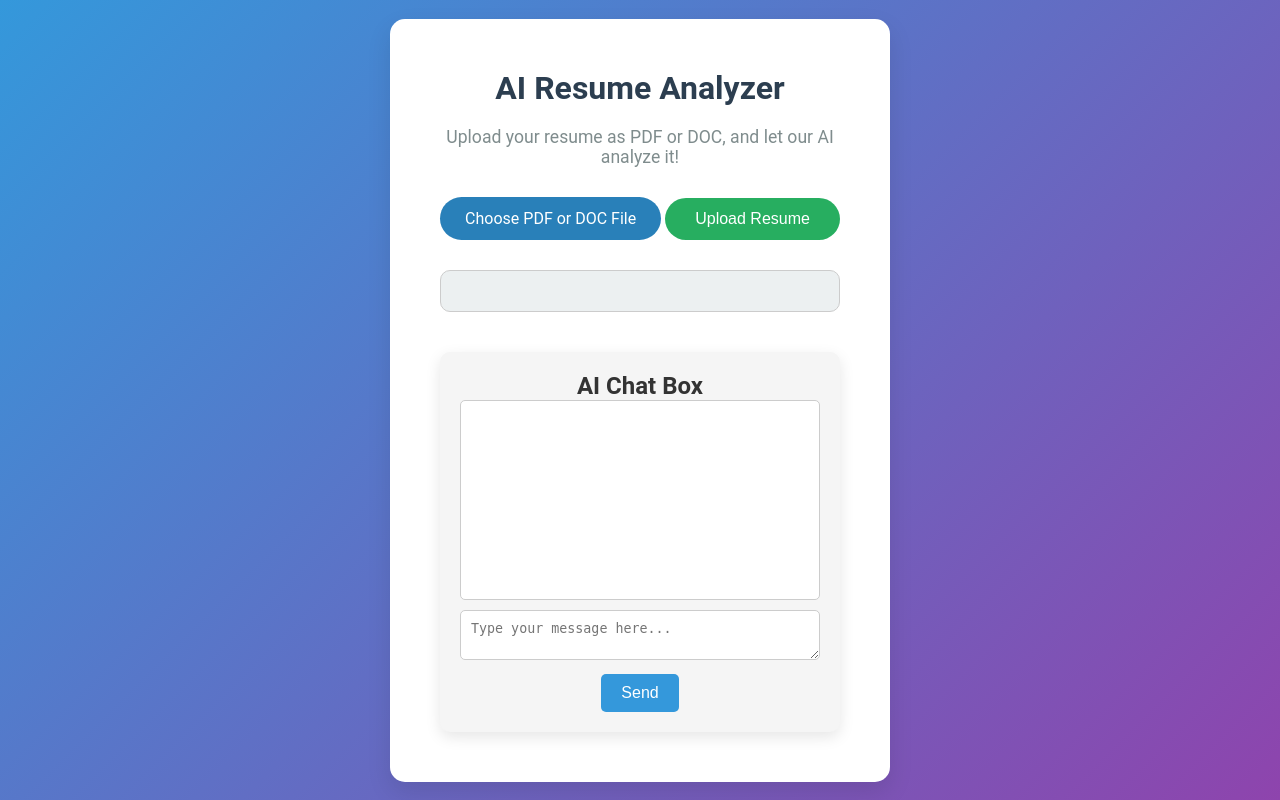
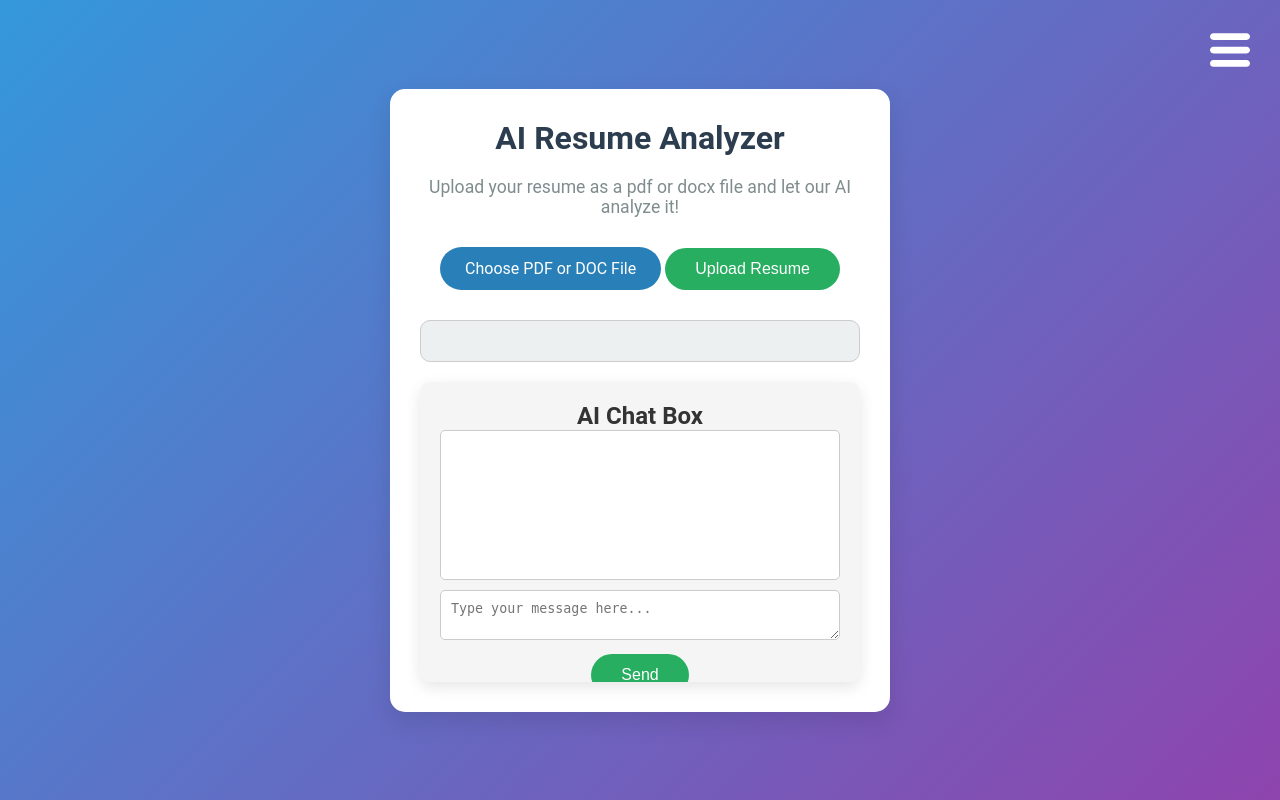
Before and after one commit to saJuarez/Capstone-Project, a Flask app: page / in a window 1280 px wide. Run offline with Flask 3, Linux system fonts and the light colour scheme.

Commit message:
Added side bar, icons, log-in window, fixed UI, etc.

```diff
--- a/static/script.js
+++ b/static/script.js
@@ -1,4 +1,78 @@
-document.getElementById('resume-form').addEventListener('submit', function(event) {
+document.addEventListener('DOMContentLoaded', function () {
+    /**
+     * Sidebar toggle functionality.
+     */
+    const sidebarIcon = document.getElementById('sidebar-icon');
+    const sideMenu = document.getElementById('side-menu');
+    const closeMenu = document.querySelector('.close-menu');
+
+    if (sidebarIcon) {
+        sidebarIcon.addEventListener('click', function () {
+            sideMenu.classList.toggle('open');
+        });
+    }
+
+    if (closeMenu) {
+        closeMenu.addEventListener('click', function () {
+            sideMenu.classList.remove('open');
+        });
+    }
+
+    window.addEventListener('click', function (event) {
+        if (
+            sideMenu &&
+            sideMenu.classList.contains('open') &&
+            event.target !== sideMenu &&
+            !sideMenu.contains(event.target) &&
+            event.target !== sidebarIcon &&
+            !sidebarIcon.contains(event.target)
+        ) {
+            sideMenu.classList.remove('open');
+        }
+    });
+
+    /**
+     * Show Login Modal on Logout Button Click
+     */
+    const logoutButton = document.getElementById('logout-button');
+    const loginModal = document.getElementById('login-modal');
+
+    if (logoutButton) {
+        logoutButton.addEventListener('click', function (event) {
+            event.preventDefault(); // Prevent the default anchor behavior
+            if (sideMenu) {
+                sideMenu.classList.remove('open'); // Close the side menu when logout is clicked
+            }
+            if (loginModal) {
+                loginModal.style.display = 'block'; // Show the login modal
+            }
+        });
+    }
+
+    /**
+     * Close Modal when clicking the close button or outside the modal.
+     */
+    document.querySelectorAll('.close-modal').forEach((closeModal) => {
+        closeModal.addEventListener('click', function () {
+            const modal = this.closest('.modal');
+            if (modal) {
+                modal.style.display = 'none';
+            }
+        });
+    });
+
+    window.addEventListener('click', function (event) {
+        if (loginModal && event.target == loginModal) {
+            loginModal.style.display = 'none';
+        }
+    });
+
+    /**
+     * Resume form submit handling.
+     */
+    const resumeForm = document.getElementById('resume-form');
+    if (resumeForm) {
+        resumeForm.addEventListener('submit', function (event) {
             event.preventDefault();
 
             const formData = new FormData(this);
@@ -10,8 +84,8 @@ document.getElementById('resume-form').addEventListener('submit', function(event
                 method: 'POST',
                 body: formData,
             })
-    .then(response => response.json())
-    .then(data => {
+                .then((response) => response.json())
+                .then((data) => {
                     resultDiv.innerHTML = `<h2>Analysis Result:</h2><p>Grading Completed</p>`;
 
                     // Display the grade in the modal
@@ -23,33 +97,25 @@ document.getElementById('resume-form').addEventListener('submit', function(event
                     feedbackList.innerHTML = '';
 
                     // Add feedback for each criterion
-        Object.keys(data.grading_result.grades).forEach(criterion => {
+                    Object.keys(data.grading_result.grades).forEach((criterion) => {
                         const feedbackItem = document.createElement('li');
                         feedbackItem.innerHTML = `<strong>${criterion}:</strong> ${data.grading_result.grades[criterion].feedback}`;
                         feedbackList.appendChild(feedbackItem);
                     });
 
                     // Show the modal
-        const modal = document.getElementById('gradeModal');
-        modal.style.display = "block";
-
-        // Close the modal when the user clicks on <span> (x)
-        document.querySelector(".close").onclick = function() {
-            modal.style.display = "none";
-        }
-
-        // Close the modal when the user clicks anywhere outside of the modal
-        window.onclick = function(event) {
-            if (event.target == modal) {
-                modal.style.display = "none";
-            }
+                    const gradeModal = document.getElementById('grade-modal');
+                    if (gradeModal) {
+                        gradeModal.style.display = 'block';
                     }
 
                     // Handle the download of feedback
-        document.getElementById('download-feedback').addEventListener('click', function() {
+                    const downloadButton = document.getElementById('download-feedback');
+                    if (downloadButton) {
+                        downloadButton.addEventListener('click', function () {
                             let feedbackContent = `Grade: ${data.grading_result.final_grade} (${data.grading_result.percentage}%)\n\nFeedback:\n`;
 
-            Object.keys(data.grading_result.grades).forEach(criterion => {
+                            Object.keys(data.grading_result.grades).forEach((criterion) => {
                                 feedbackContent += `\n${criterion}:\n${data.grading_result.grades[criterion].feedback}\n`;
                             });
 
@@ -60,9 +126,12 @@ document.getElementById('resume-form').addEventListener('submit', function(event
                             link.download = 'resume_feedback.txt';
                             link.click();
                         });
+                    }
                 })
-    .catch(error => {
+                .catch((error) => {
                     console.error('Error:', error);
                     resultDiv.innerHTML = `<p style="color:red;">Error analyzing resume.</p>`;
                 });
         });
+    }
+});
--- a/static/styles.css
+++ b/static/styles.css
@@ -12,35 +13,144 @@ body {
     align-items: center;
     height: 100vh;
     color: #333;
+    overflow: auto;
 }
 
-.container {
+/* Utility Classes for Spacing */
+.mb-20 { margin-bottom: 20px; }
+.mb-30 { margin-bottom: 30px; }
+.pb-30 { padding-bottom: 30px; }
+
+/* Container Styles */
+.main-container {
     background-color: white;
-    padding: 50px;
+    padding: 30px;
     border-radius: 15px;
     box-shadow: 0 10px 25px rgba(0, 0, 0, 0.1);
     text-align: center;
     max-width: 500px;
+    max-height: 90vh;
     width: 100%;
-    transition: transform 0.3s ease;
+    overflow: hidden;
 }
 
-.container:hover {
-    transform: scale(1.02);
-}
-
+/* Headings and Paragraphs */
 h1 {
     font-size: 2rem;
-    color: #2c3e50;
+    color: rgb(43, 61, 79);
     margin-bottom: 20px;
 }
 
 p {
     font-size: 1.1rem;
+    color: #7f8c8d;
     margin-bottom: 30px;
-    color: #7f8c8d;
 }
 
+/* Sidebar Styles */
+.side-menu {
+    height: 100%;
+    width: 0;
+    position: fixed;
+    top: 0;
+    right: 0;
+    background-color: #ffffff;
+    overflow-x: hidden;
+    transition: width 0.5s ease;
+    padding-top: 60px;
+    color: rgb(43, 61, 79);
+    z-index: 100;
+    display: block;
+}
+
+.side-menu.open {
+    width: 250px;
+}
+
+#sidebar-icon {
+    position: fixed;
+    top: 20px;
+    right: 20px;
+    cursor: pointer;
+    z-index: 10;
+    padding: 10px;
+    border-radius: 50%;
+    transition: background 0.3s ease;
+}
+
+#sidebar-icon img {
+    filter: brightness(0) invert(1);
+    transition: filter 0.3s ease;
+}
+
+#sidebar-icon:hover {
+    background: rgb(255, 255, 255);
+}
+
+#sidebar-icon:hover img {
+    filter: drop-shadow(0 0 5px #47159c);
+}
+
+/* Sidebar Links */
+.side-menu a {
+    padding: 10px 20px;
+    text-decoration: none;
+    font-size: 1.2rem;
+    color: rgb(43, 61, 79);
+    display: flex;
+    align-items: center;
+    gap: 10px;
+    transition: color 0.3s ease;
+}
+
+.side-menu a:hover {
+    color: #8e44ad;
+}
+
+.icon {
+    width: 24px;
+    height: 24px;
+    fill: currentColor;
+    display: inline-block;
+    vertical-align: middle;
+    margin: 2px;
+}
+
+/* Close Menu Button */
+.close-menu {
+    position: absolute;
+    top: 10px;
+    right: 25px;
+    font-size: 36px;
+    color: rgb(43, 61, 79);
+    cursor: pointer;
+}
+
+/* Logout Option */
+.logout-option {
+    position: absolute;
+    bottom: 20px;
+    left: 20px;
+    text-decoration: none;
+    font-size: 1rem;
+    color: #2c3e50;
+    display: flex;
+    align-items: center;
+    gap: 10px;
+    transition: color 0.3s ease;
+}
+
+.logout-option:hover {
+    color: #8e44ad;
+}
+
+#logout-icon {
+    width: 20px;
+    height: 20px;
+    fill: currentColor;
+}
+
+/* File Upload Styles */
 .upload-label {
     display: inline-block;
     padding: 12px 25px;
@@ -60,7 +170,8 @@ input[type="file"] {
     display: none;
 }
 
-button {
+/* Button Styles */
+button, #login-modal button, #send-chat {
     padding: 12px 30px;
     background-color: #27ae60;
     color: white;
@@ -101,19 +214,27 @@ button:hover {
     0% { transform: rotate(0deg); }
     100% { transform: rotate(360deg); }
 }
+
+/* Chat Box Styles */
 .chat-box {
-    margin-top: 40px;
+    margin-top: 20px;
     background-color: #f5f5f5;
     border-radius: 10px;
     padding: 20px;
     box-shadow: 0 5px 15px rgba(0, 0, 0, 0.1);
+    max-height: 300px;
+    overflow-y: auto;
+    overflow-x: hidden;
+    -ms-overflow-style: none;
+    scrollbar-width: none;
 }
 
 #chat-log {
     background-color: #ffffff;
     border: 1px solid #ccc;
-    height: 200px;
+    height: 150px;
     overflow-y: auto;
+    overflow-x: hidden;
     padding: 10px;
     margin-bottom: 10px;
     border-radius: 5px;
@@ -129,18 +250,9 @@ button:hover {
 
 #send-chat {
     margin-top: 10px;
-    padding: 10px 20px;
-    background-color: #3498db;
-    color: white;
-    border: none;
-    border-radius: 5px;
-    cursor: pointer;
-    transition: background-color 0.3s ease;
 }
 
-#send-chat:hover {
-    background-color: #2980b9;
-}
+/* Modal Styles */
 .modal {
     display: none;
     position: fixed;
--- a/templates/index.html
+++ b/templates/index.html
@@ -7,9 +7,59 @@
     <link rel="stylesheet" href="{{ url_for('static', filename='styles.css') }}">
 </head>
 <body>
-    <div class="container">
+    <!-- Side Menu -->
+    <div id="sidebar-icon">
+        <img src="../static/images/icons/sidebar-icon.svg" alt="Hamburger Menu Icon" width="40" height="40">
+    </div>
+
+    <div id="side-menu" class="side-menu">
+        <a href="#" class="close-menu">&times;</a>
+        <ul>
+            <li>
+                <a href="#">
+                    <img src="../static/images/icons/suitcase-icon.svg" alt="Suitcase Icon" width="24" height="24">
+                    Jobs
+                </a>
+            </li>
+            <li>
+                <a href="#">
+                    <img src="../static/images/icons/history-icon.svg" alt="History Icon" width="24" height="24">
+                    Rating History
+                </a>
+            </li>
+            <li>
+                <a href="#">
+                    <img src="../static/images/icons/settings-icon.svg" alt="Settings Icon" width="24" height="24">
+                    Settings
+                </a>
+            </li>
+        </ul>
+        <a href="#" id="logout-button" class="logout-option">
+            <img src="../static/images/icons/logout-icon.svg" alt="Logout Icon" width="20" height="20">
+            Logout
+        </a>
+    </div>
+
+    <!-- Login Modal -->
+    <div id="login-modal" class="modal">
+        <div class="modal-content">
+            <span class="close-modal">&times;</span>
+            <h2>Log In</h2>
+            <form id="login-form">
+                <label for="email">Email:</label>
+                <input type="email" id="email" name="email" required><br><br>
+
+                <label for="password">Password:</label>
+                <input type="password" id="password" name="password" required><br><br>
+
+                <button type="submit" class="button">Log In</button>
+            </form>
+        </div>
+    </div>
+
+    <div class="main-container">
         <h1>AI Resume Analyzer</h1>
-        <p>Upload your resume as PDF or DOC, and let our AI analyze it!</p>
+        <p>Upload your resume as a pdf or docx file and let our AI analyze it!</p>
 
         <form id="resume-form" action="/upload" method="POST" enctype="multipart/form-data">
             <label for="resume-upload" class="upload-label">Choose PDF or DOC File</label>
@@ -18,10 +68,11 @@
         </form>
 
         <div id="analysis-result"></div>
+
         <!-- Modal structure -->
-<div id="gradeModal" class="modal">
+        <div id="grade-modal" class="modal">
             <div class="modal-content">
-        <span class="close">&times;</span>
+                <span class="close-modal">&times;</span>
                 <h2>Grade Result</h2>
                 <p id="grade-result"></p>
                 <ul id="feedback-list"></ul>
@@ -29,7 +80,6 @@
                 <button id="download-feedback">Download Feedback</button>
             </div>
         </div>
-
 
         <!-- AI Chat Box -->
         <div class="chat-box">
```
Also changed, not shown: other parts of static/styles.css (+51 -24 lines), README.md, app.py (line endings or trailing spaces), static/images/icons/history-icon.svg (added), static/images/icons/logout-icon.svg (added), static/images/icons/settings-icon.svg (added), static/images/icons/sidebar-icon.svg (added), static/images/icons/suitcase-icon.svg (added). Lines whose indentation alone changed are shown as unchanged.
